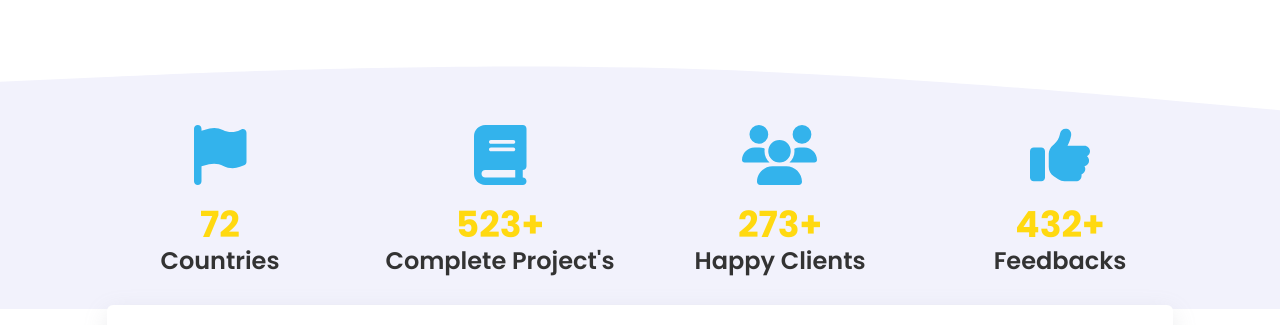
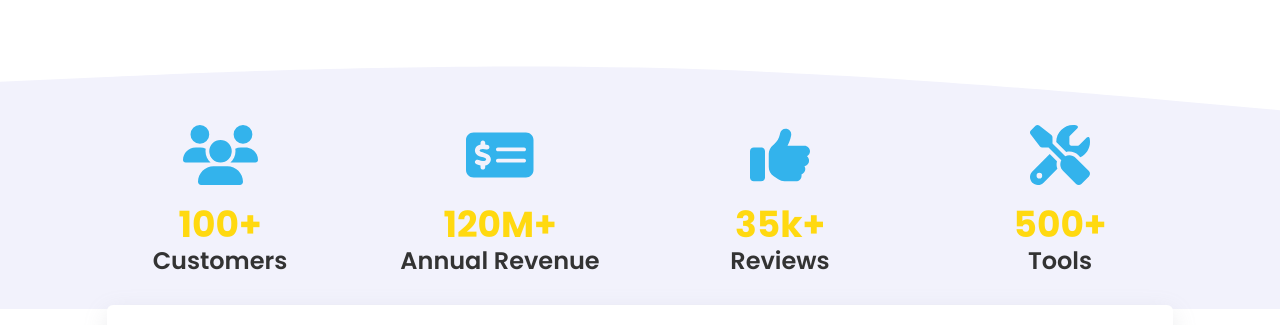
Before and after one commit to codermdshakil/certo-parts, a React (Create React App) app: page / in a window 1280 px wide. Shown: the part 1540-1865 px from the top of the page. Built offline with nearby package versions, Linux system fonts and the light colour scheme; no server answers.

Commit message:
business summery section icon chagnes

```diff
--- a/src/Pages/Home/BSummery/BSummery.js
+++ b/src/Pages/Home/BSummery/BSummery.js
@@ -1,7 +1,7 @@
 import React from 'react';
 import './BSummery.css';
 import { FontAwesomeIcon } from '@fortawesome/react-fontawesome';
-import { faFlag, faBook, faUsers, faThumbsUp } from '@fortawesome/free-solid-svg-icons';
+import { faMoneyCheckDollar ,faScrewdriverWrench ,faUsers, faThumbsUp } from '@fortawesome/free-solid-svg-icons';
 
 const BSummery = () => {
     return (
@@ -13,24 +13,24 @@ const BSummery = () => {
             <div className='bSummery-container mt-10'>
                 <div className='bSummery-Content   grid lg:grid-cols-4  md:grid-cols-2 grid-cols-1 md:px-20'>
                     <div className='mx-auto  mb-10  text-center'>
-                        <FontAwesomeIcon className='text-6xl mb-5 text-secondary' icon={faFlag}></FontAwesomeIcon>
-                        <h1 className='text-4xl text-primary font-bold'>72</h1>
-                        <h3 className='text-2xl font-semibold  mb-3'>Countries</h3>
+                        <FontAwesomeIcon className='text-6xl mb-5 text-secondary' icon={faUsers}></FontAwesomeIcon>
+                        <h1 className='text-4xl text-primary font-bold'>100+</h1>
+                        <h3 className='text-2xl font-semibold  mb-3'>Customers</h3>
                     </div>
                     <div className='mx-auto mb-10  text-center'>
-                        <FontAwesomeIcon className='text-6xl mb-5  text-secondary' icon={faBook}></FontAwesomeIcon>
-                        <h1 className='text-4xl text-primary font-bold'>523+</h1>
-                        <h3 className='text-2xl font-semibold mb-3'>Complete Project's</h3>
+                        <FontAwesomeIcon className='text-6xl mb-5  text-secondary' icon={faMoneyCheckDollar}></FontAwesomeIcon>
+                        <h1 className='text-4xl text-primary font-bold'>120M+</h1>
+                        <h3 className='text-2xl font-semibold mb-3'> Annual Revenue</h3>
                     </div>
                     <div className='mx-auto mb-10  text-center'>
-                        <FontAwesomeIcon className='text-6xl mb-5  text-secondary' icon={faUsers}></FontAwesomeIcon>
-                        <h1 className='text-4xl text-primary font-bold'>273+</h1>
-                        <h3 className='text-2xl font-semibold mb-3'>Happy Clients</h3>
+                        <FontAwesomeIcon className='text-6xl mb-5  text-secondary' icon={faThumbsUp}></FontAwesomeIcon>
+                        <h1 className='text-4xl text-primary font-bold'>35k+</h1>
+                        <h3 className='text-2xl font-semibold mb-3'>Reviews</h3>
                     </div>
                     <div className='mx-auto  mb-10 text-center'>
-                        <FontAwesomeIcon className='text-6xl mb-5  text-secondary' icon={faThumbsUp}></FontAwesomeIcon>
-                        <h1 className='text-4xl text-primary font-bold'>432+</h1>
-                        <h3 className='text-2xl font-semibold mb-3'>Feedbacks</h3>
+                        <FontAwesomeIcon className='text-6xl mb-5  text-secondary' icon={faScrewdriverWrench}></FontAwesomeIcon>
+                        <h1 className='text-4xl text-primary font-bold'>500+</h1>
+                        <h3 className='text-2xl font-semibold mb-3'>Tools</h3>
                     </div>
                 </div>
             </div>
```
